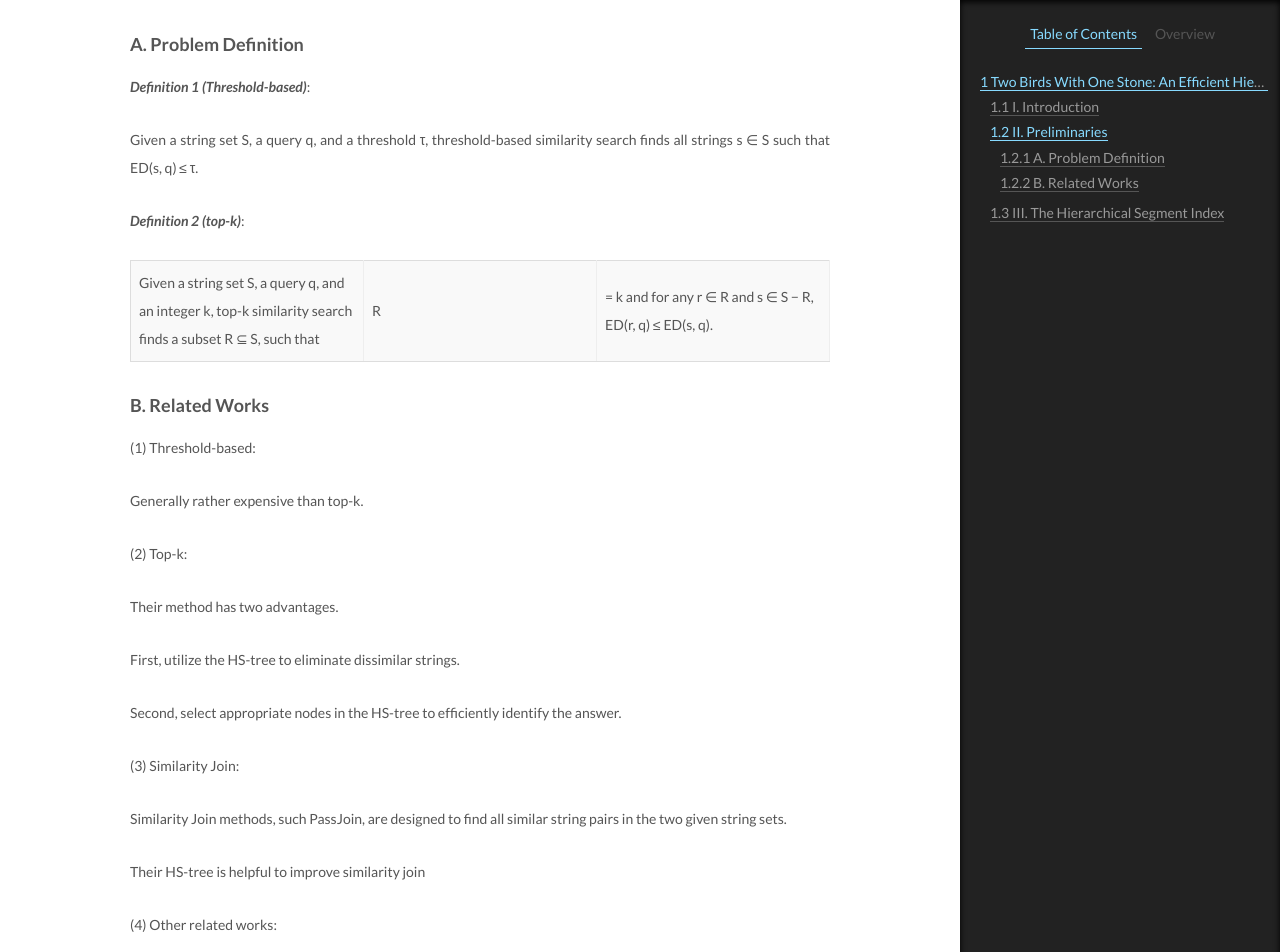
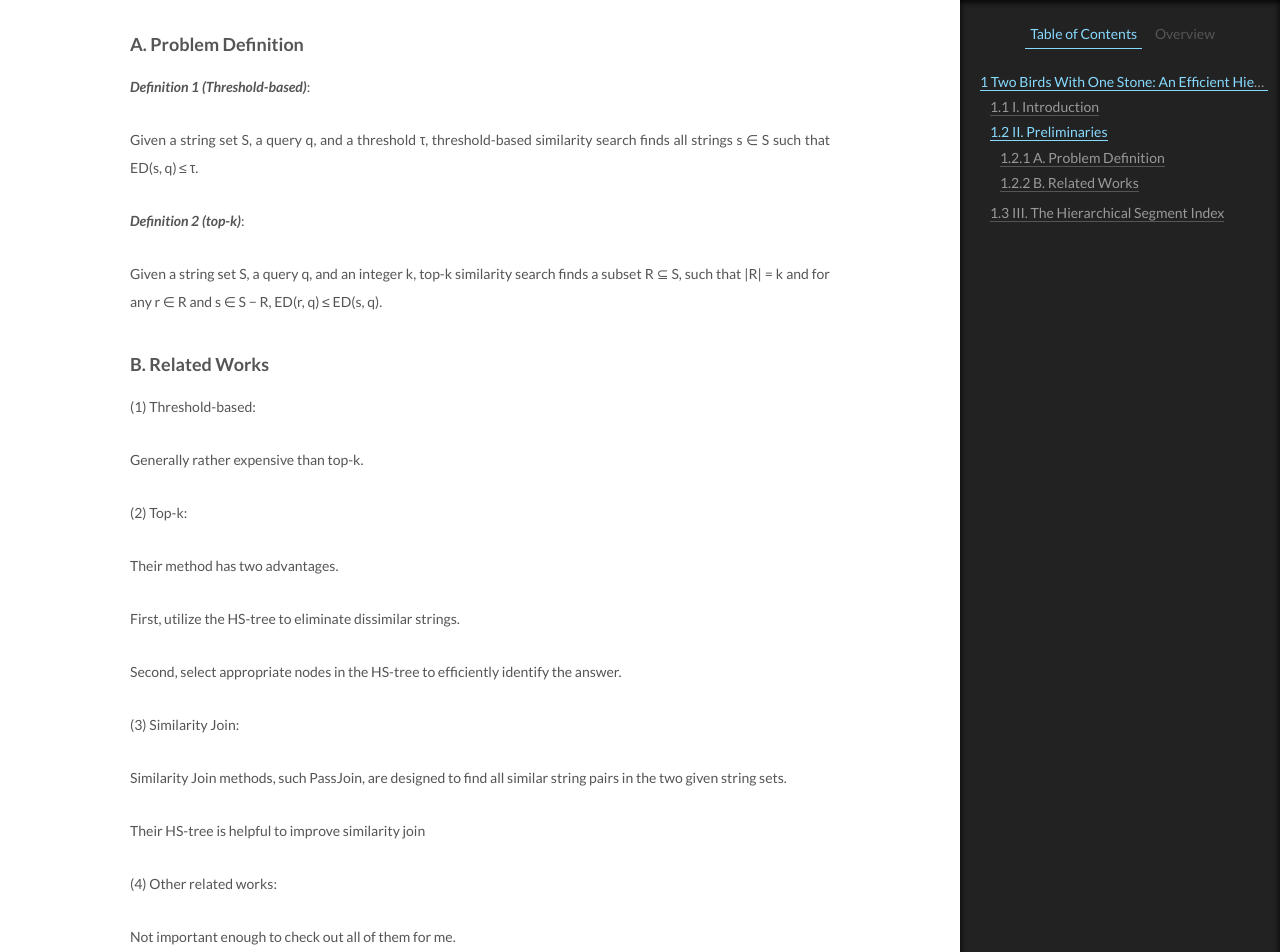
Before and after one commit to SolarWindRider/SolarWindRider.github.io, a Jekyll site: the page built from _posts/2020-11-12-Two_Birds_With_One_Stone - 副本.md, in a window 1280 px wide and 1400 px high, scrolled down 1306 px. Shown: the top 952 px of the window. Built offline with Jekyll 4.4.1, drawn with Linux system fonts in a browser that asks for light colours.

```diff
--- a/_posts/2020-11-12-Two_Birds_With_One_Stone - 副本.md
+++ b/_posts/2020-11-12-Two_Birds_With_One_Stone - 副本.md
@@ -33,7 +33,7 @@ Given a string set S, a query q, and a threshold τ, threshold-based similarity
 
 ***Definition 2 (top-k)***:
 
-Given a string set S, a query q, and an integer k, top-k similarity search finds a subset R ⊆ S, such that |R| = k and for any r ∈ R and s ∈ S − R, ED(r, q) ≤ ED(s, q).
+Given a string set S, a query q, and an integer k, top-k similarity search finds a subset R ⊆ S, such that \|R\| = k and for any r ∈ R and s ∈ S − R, ED(r, q) ≤ ED(s, q).
 
 ### B. Related Works
 
```
